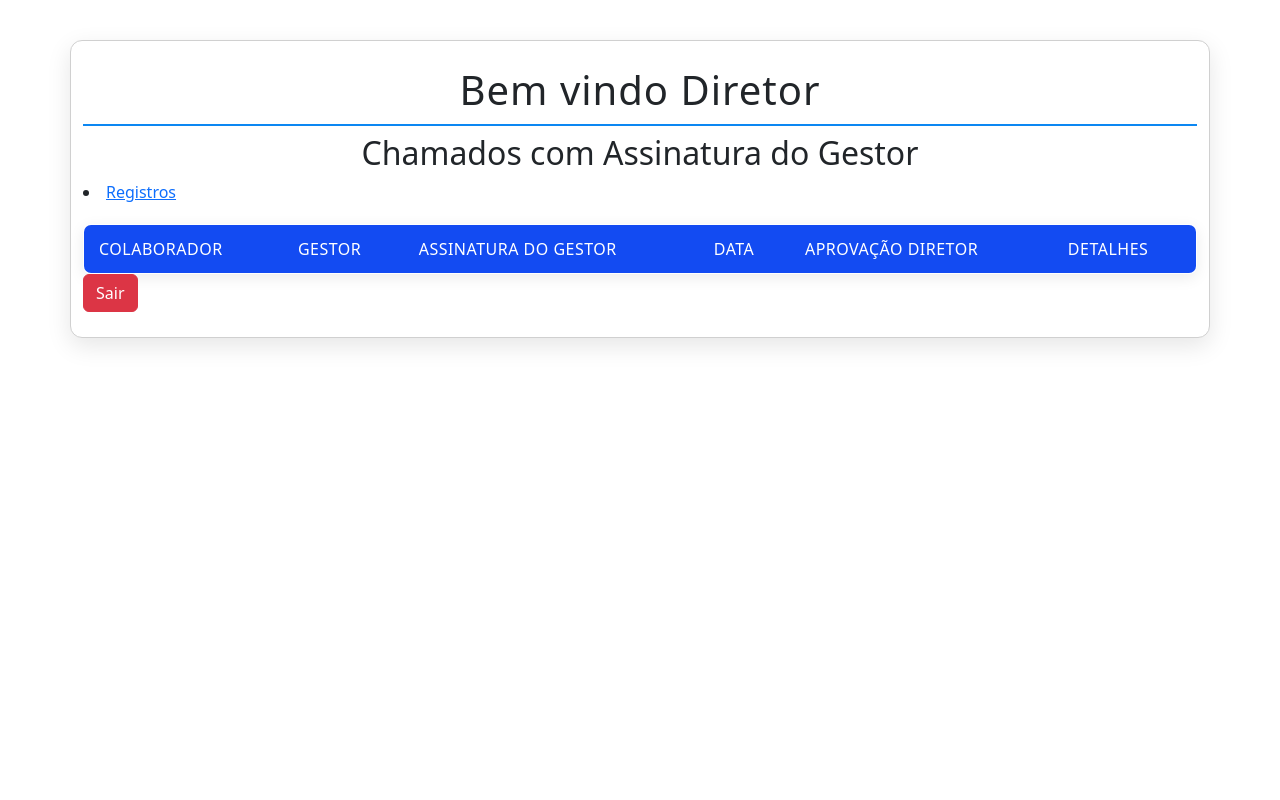
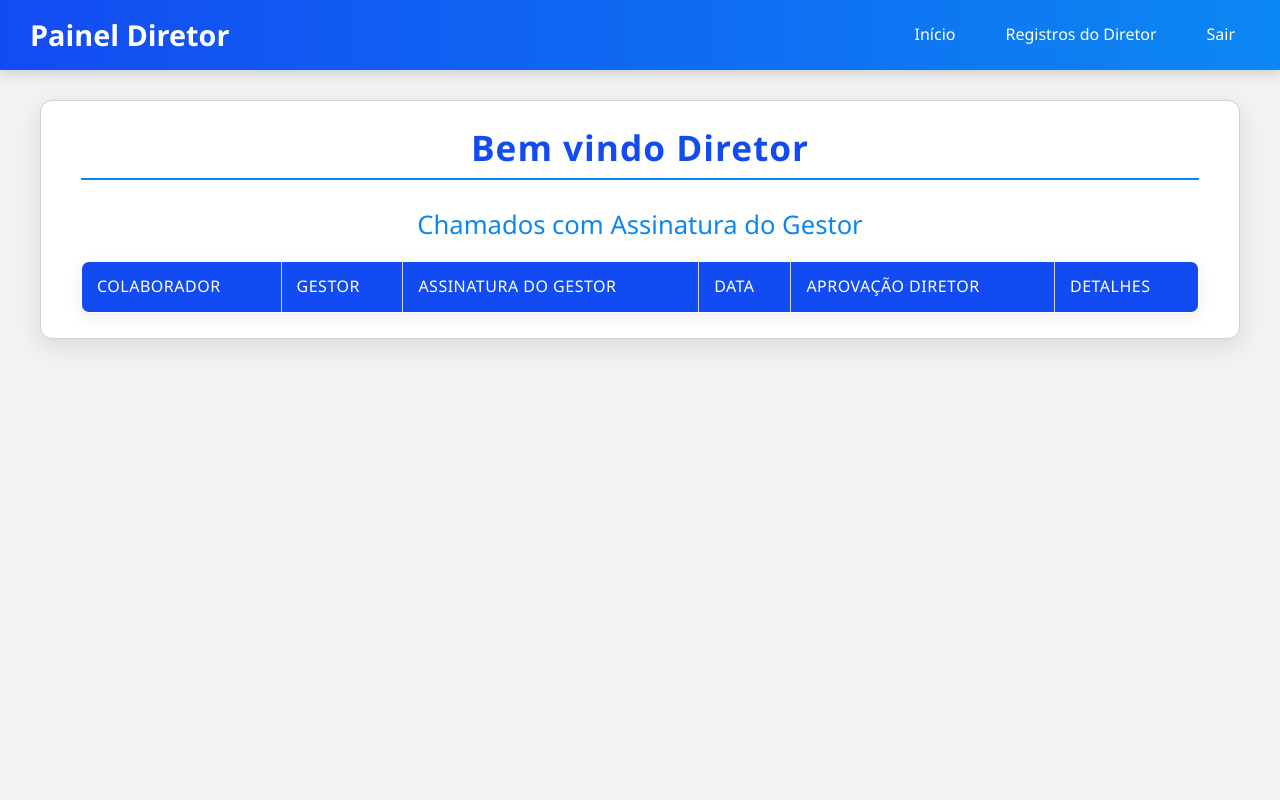
Before and after one commit to danielvitorc/project-formulario, a Django app: page /diretor/ in a window 1280 px wide. Run offline with Django 5.2, Linux system fonts and the light colour scheme; the visitor is signed in with stand-in values (Sample User, id 1); data that the repository does not hold is empty.

Commit message:
comiite style

```diff
--- a/formulario/forms.py
+++ b/formulario/forms.py
@@ -1,4 +1,5 @@
 from django import forms
+from django.forms import Select
 from .models import Chamado
 from django.contrib.auth.forms import UserCreationForm
 from .models import CustomUser
@@ -41,7 +42,7 @@
 
     natureza_risco = forms.ChoiceField(
         choices = NATUREZA_CHOICES,
-        widget=forms.Select(attrs={'class': 'form-select',}),
+         widget=forms.Select(attrs={'class': 'natureza-select styled-form'}),
         required = False,
         label= 'Natureza do Risco'
     )
--- a/formulario/static/css/diretor_style.css
+++ b/formulario/static/css/diretor_style.css
@@ -21,14 +21,10 @@
 body {
   font-family: 'Segoe UI', Tahoma, Geneva, Verdana, sans-serif; /* Fonte mais moderna */
   margin: 0;
-  padding: 20px; /* Espaçamento geral */
+  padding-top: 80px; /* Aumentar espaço para navbar mais robusta */
   background-color: var(--bg-color);
   color: var(--text-color);
   line-height: 1.6;
-  display: flex;
-  flex-direction: column;
-  align-items: center; /* Centralizar conteúdo principal */
-  min-height: 100vh;
   overflow-x: hidden; /* Evitar scroll horizontal desnecessário */
 }
 body::-webkit-scrollbar {
@@ -48,6 +44,71 @@
 
 body::-webkit-scrollbar-thumb:hover {
     background: linear-gradient(180deg, #0030a0, #004aad);
+}
+
+.navbar {
+  background: linear-gradient(90deg, var(--primary-color) 0%, var(--accent-color) 100%);
+  padding: 0 30px; /* Mais padding lateral */
+  position: fixed;
+  top: 0;
+  left: 0;
+  width: 100%;
+  height: 70px; /* Navbar mais alta */
+  display: flex;
+  align-items: center;
+  justify-content: space-between;
+  box-shadow: 0 4px 12px rgba(0, 0, 0, 0.15); /* Sombra mais pronunciada */
+  z-index: 1001;
+  transition: background-color 0.3s ease;
+}
+
+.navbar-brand {
+  color: var(--navbar-brand-color);
+  font-size: 1.8em; /* Fonte maior */
+  font-weight: bold;
+  text-decoration: none;
+  transition: transform 0.3s ease;
+}
+
+.navbar-brand:hover {
+  transform: scale(1.05); /* Efeito de zoom sutil */
+}
+
+.navbar-links {
+  list-style-type: none;
+  margin: 0;
+  padding: 0;
+  display: flex;
+}
+
+.navbar-links li {
+  margin-left: 20px; /* Espaçamento entre os links */
+}
+
+.navbar-links li a {
+  color: var(--navbar-text-color);
+  text-decoration: none;
+  padding: 10px 15px; /* Mais padding nos links */
+  border-radius: 5px;
+  display: block;
+  transition: background-color 0.3s ease, color 0.3s ease;
+}
+
+.navbar-links li a:hover {
+  background-color: var(--navbar-hover-bg);
+  color: var(--text-on-accent); /* Garante contraste no hover */
+}
+
+.main-content {
+  padding: 30px; /* Mais padding no conteúdo principal */
+  width: 100%;
+  box-sizing: border-box;
+  animation: fadeIn 0.8s ease-out; /* Animação de entrada */
+}
+
+@keyframes fadeIn {
+  from { opacity: 0; transform: translateY(20px); }
+  to { opacity: 1; transform: translateY(0); }
 }
 
 /* Estilo futurista adicional */
--- a/formulario/templates/formulario/diretor.html
+++ b/formulario/templates/formulario/diretor.html
@@ -1,22 +1,32 @@
 {% load static %}
 <!DOCTYPE html>
-<html lang="en">
+<html lang="pt-br">
 <head>
     <meta charset="UTF-8">
     <meta name="viewport" content="width=device-width, initial-scale=1.0">
     <link rel="icon" href="https://encrypted-tbn2.gstatic.com/faviconV2?url=https://www.nortetech.net&client=VFE&size=64&type=FAVICON&fallback_opts=TYPE,SIZE,URL&nfrp=2" type="image/png">
     <title>{% block title %}Diretor{% endblock %}</title>
-
+    <!-- Bootstrap CSS -->
+    <link href="https://cdn.jsdelivr.net/npm/bootstrap@5.3.0-alpha1/dist/css/bootstrap.min.css" rel="stylesheet">
+    <!-- Font Awesome -->
+    <link rel="stylesheet" href="https://cdnjs.cloudflare.com/ajax/libs/font-awesome/6.0.0-beta3/css/all.min.css">
+    <link href="https://cdn.jsdelivr.net/npm/bootstrap@5.3.0/dist/css/bootstrap.min.css" rel="stylesheet">
+    <script src="https://cdn.jsdelivr.net/npm/bootstrap@5.3.0/dist/js/bootstrap.bundle.min.js"></script>
     <link rel="stylesheet" href="{% static 'css/diretor_style.css' %}">
-    <link href="https://fonts.googleapis.com/css2?family=Orbitron:wght@400;500;700&display=swap" rel="stylesheet">
-     <link href="https://cdn.jsdelivr.net/npm/bootstrap@5.3.0/dist/css/bootstrap.min.css" rel="stylesheet">
 </head>
 <body>
+    <nav class="navbar"> <!-- Assumindo que a navbar já foi implementada corretamente antes -->
+        <a href="{% url 'diretor_view' %}" class="navbar-brand">Painel Diretor</a>
+        <ul class="navbar-links">
+            <li><a href="{% url 'diretor_view' %}">Início</a></li>
+            <li><a href="{% url 'registros_diretor' %}">Registros do Diretor</a></li>
+            <li><a href="{% url 'logout' %}" class="logout-link-nav">Sair</a></li>
+        </ul>
+    </nav>
     <div class="container">
         <div class="column">
             <h1>Bem vindo Diretor</h1>
             <h2>Chamados com Assinatura do Gestor</h2>
-        <li><a href="{% url 'registros_diretor' %}">Registros</a></li>
         <table border="1">
             <tr>
                 <th>Colaborador</th>
@@ -40,10 +50,12 @@
                 <td data-label="Data">{{ chamado.data_autorizacao_gestor|date:"d/m/Y" }}</td>
                 <td data-label="Assinatura do Diretor">
                     {% if chamado.assinatura_diretor %}
-                    <img src="{{ chamado.assinatura_diretor.url }}" alt="Assinatura do Diretor" width="100" style="display: block; margin: auto;" >
-
+                        <div style="text-align: center; color: green; font-weight: bold;">
+                            ✅ Aprovado
+                        </div>
+                        <img src="{{ chamado.assinatura_diretor.url }}" alt="Assinatura do Diretor" width="100" style="display: block; margin: auto; margin-top: 5px;">
                     {% else %}
-                    <form method="post" enctype="multipart/form-data">
+                        <form method="post" enctype="multipart/form-data" style="text-align: center;">
                             {% csrf_token %}
                             {{ form_diretor.assinatura_diretor }}
                             <input type="hidden" name="chamado_id" value="{{ chamado.id }}">
@@ -51,6 +63,7 @@
                         </form>
                     {% endif %}
                 </td>
+
                 <td data-label="Detalhes">
                     <button type="button" class="btn btn-info btn-sm" data-bs-toggle="modal" data-bs-target="#modal{{ chamado.id }}">
                         Ver Detalhes
@@ -62,13 +75,8 @@
         {% for chamado in chamados %}
             {% include 'formulario/include/modal_detalhes.html' %}
         {% endfor %}
-
-    <a href="{% url 'logout' %}" class="btn btn-danger">Sair</a>
-
         </div>
 
     </div>
-<script src="https://cdn.jsdelivr.net/npm/bootstrap@5.3.0/dist/js/bootstrap.bundle.min.js"></script>
-
 </body>
 </html>
```
Also changed, not shown: formulario/static/css/gestor_style.css (+155 -0 lines), formulario/templates/formulario/gestor.html (+32 -19 lines). Lines whose indentation alone changed are shown as unchanged.
